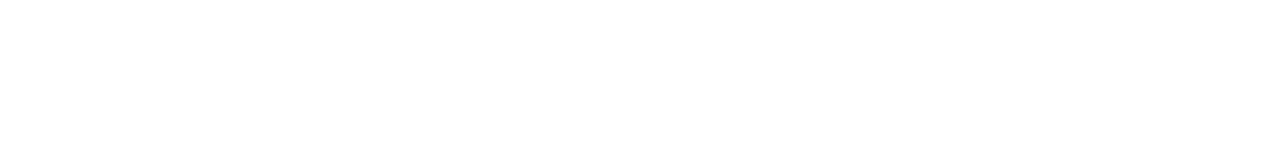
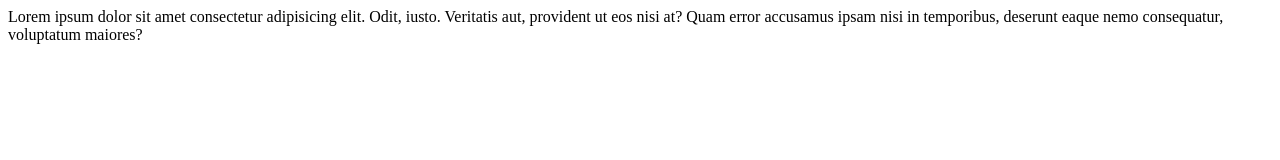
Before and after one commit to kojack-77/first, a plain HTML site: page index.html in a window 1280 px wide. Drawn offline with Linux system fonts and the light colour scheme.

Commit message:
add lorem

```diff
--- a/index.html
+++ b/index.html
@@ -5,6 +5,6 @@
     <title>Document</title>
 </head>
 <body>
-
+    <p>Lorem ipsum dolor sit amet consectetur adipisicing elit. Odit, iusto. Veritatis aut, provident ut eos nisi at? Quam error accusamus ipsam nisi in temporibus, deserunt eaque nemo consequatur, voluptatum maiores?</p>
 </body>
 </html>
```
